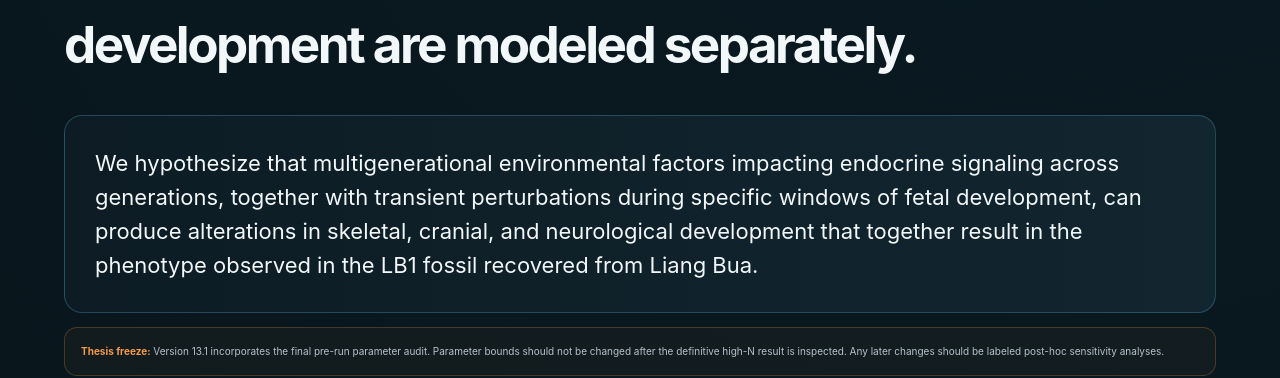
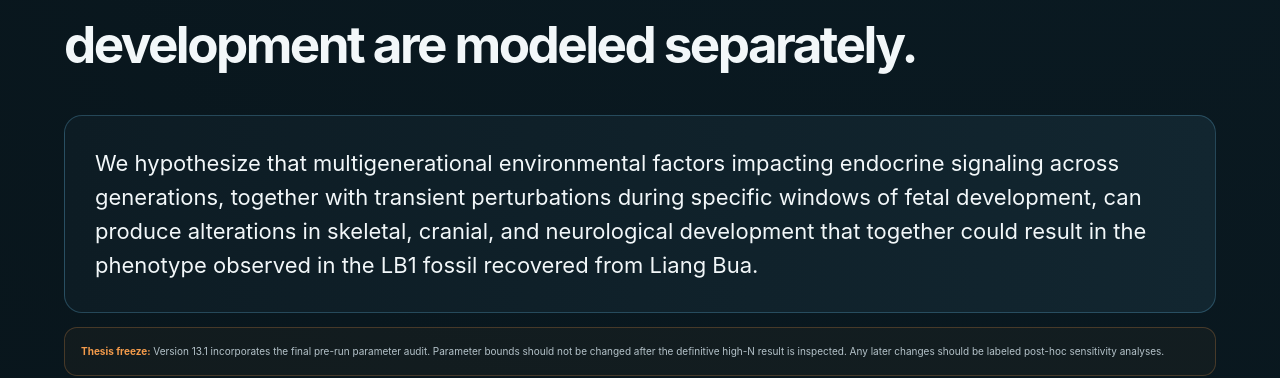
Before and after one commit to samuelbeckett13/LB1-Island-Dwarfism-Simulation, a plain HTML site: page index.html in a window 1280 px wide. Shown: the part 958-1336 px from the top of the page. Drawn offline with Linux system fonts and the light colour scheme.

Commit message:
Add files via upload

```diff
--- a/index.html
+++ b/index.html
@@ -60,8 +60,7 @@
   <blockquote>
     We hypothesize that multigenerational environmental factors impacting endocrine signaling across generations,
     together with transient perturbations during specific windows of fetal development, can produce alterations in
-    skeletal, cranial, and neurological development that together result in the phenotype observed in the LB1 fossil
-    recovered from Liang Bua.
+    skeletal, cranial, and neurological development that together could result in the phenotype observed in the LB1 fossil recovered from Liang Bua.
   </blockquote>
   <div class="freeze-note">
     <strong>Thesis freeze:</strong>
```
